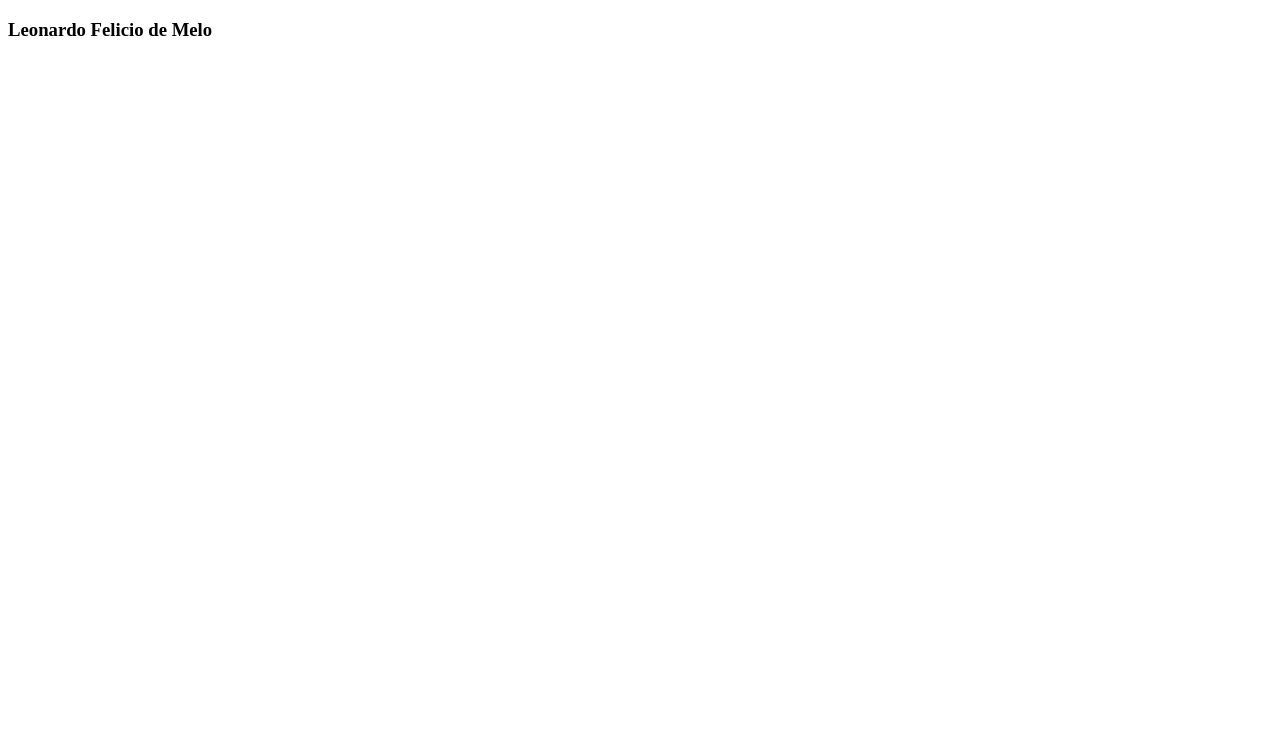
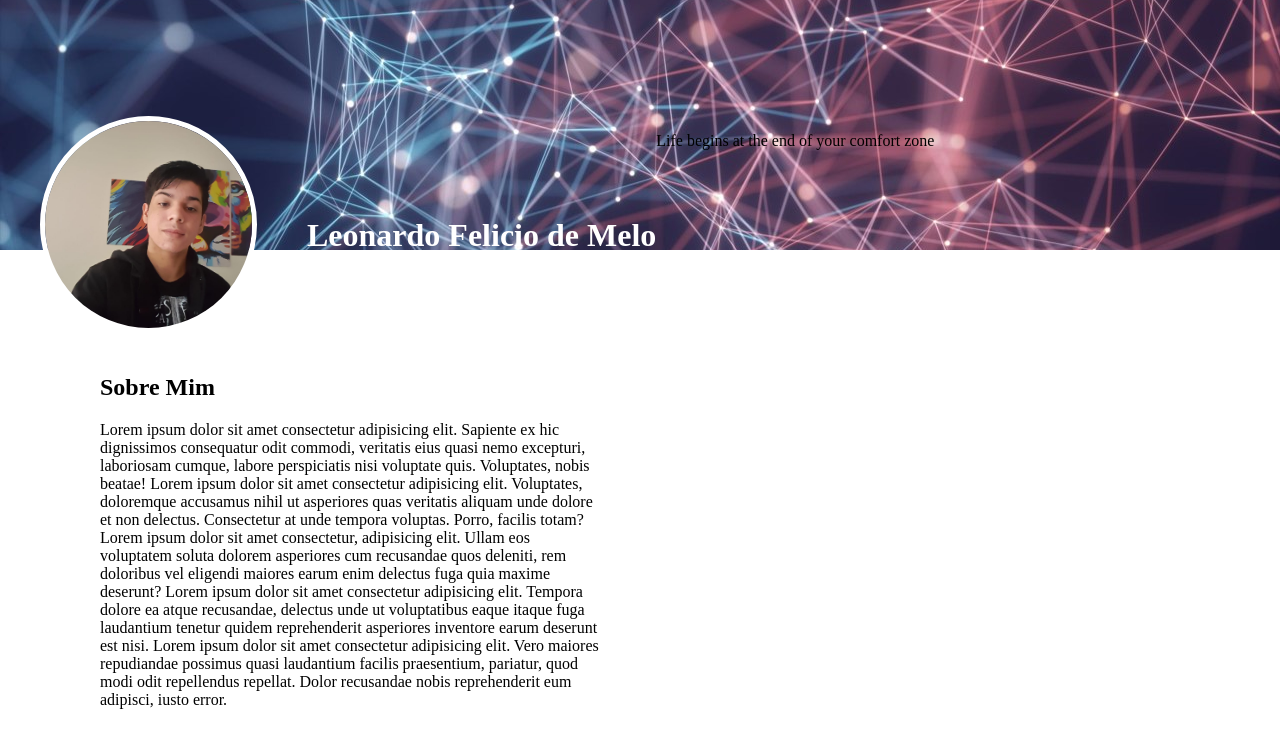
Before and after one commit to LeonardoMelo-dev/leonardoMelo-dev.github.io, a plain HTML site: page index.html in a window 1280 px wide. Drawn offline with Linux system fonts and the light colour scheme.

Commit message:
Terminar Perfil

```diff
--- a/index.html
+++ b/index.html
@@ -3,11 +3,28 @@
 
 <head>
 <meta charset="UTF-8">
+<link rel="stylesheet" href="./style/style.css">
 <title>LeonardoMelo-dev's page</title>
 </head>
 
 <body>
-    <h3>Leonardo Felicio de Melo</h3>
+    <div class="bannerContent">
+        <img src="./images/banner.jpg" alt="" class="bannerImage">
+        <ul>
+            <li><img src="./images/Profile_image.jpeg" alt="" class="profileImage"></li>
+            <li><h1>Leonardo Felicio de Melo</h1></li>
+            <p>Life begins at the end of your comfort zone</p>
+        </ul>
+    </div>
+    <div class="description">
+        <h2>Sobre Mim</h2>
+        <p>
+        Lorem ipsum dolor sit amet consectetur adipisicing elit. Sapiente ex hic dignissimos consequatur odit commodi, veritatis eius quasi nemo excepturi, laboriosam cumque, labore perspiciatis nisi voluptate quis. Voluptates, nobis beatae! Lorem ipsum dolor sit amet consectetur adipisicing elit. Voluptates, doloremque accusamus nihil ut asperiores quas veritatis aliquam unde dolore et non delectus. Consectetur at unde tempora voluptas. Porro, facilis totam?
+        Lorem ipsum dolor sit amet consectetur, adipisicing elit. Ullam eos voluptatem soluta dolorem asperiores cum recusandae quos deleniti, rem doloribus vel eligendi maiores earum enim delectus fuga quia maxime deserunt?
+        Lorem ipsum dolor sit amet consectetur adipisicing elit. Tempora dolore ea atque recusandae, delectus unde ut voluptatibus eaque itaque fuga laudantium tenetur quidem reprehenderit asperiores inventore earum deserunt est nisi.
+        Lorem ipsum dolor sit amet consectetur adipisicing elit. Vero maiores repudiandae possimus quasi laudantium facilis praesentium, pariatur, quod modi odit repellendus repellat. Dolor recusandae nobis reprehenderit eum adipisci, iusto error.
+        </p>
+    </div>
 
 
 </body>
--- /dev/null
+++ b/style/style.css
@@ -0,0 +1,49 @@
+body
+{
+  position: relative;
+  margin: 0px;
+}
+
+
+.bannerImage
+{
+  width: 100%;
+
+  height: 250px;
+  object-fit: cover;
+
+
+}
+
+.bannerContent ul
+{
+  display: flex;
+  list-style: none;
+  position: absolute;
+  text-align: center;
+  top: 100px;
+}
+
+.profileImage
+{
+  border-radius: 50%;
+  width: 207px;
+  height: 207px;
+  object-fit: cover;
+  border: 5px solid white;
+  float: right;
+}
+
+.bannerContent ul li h1
+{
+  color: white;
+  padding-left: 50px;
+  padding-top: 80px;
+}
+
+.description
+{
+  padding-top: 100px;
+  padding-left: 100px;
+  width: 500px;
+}
```
Also changed, not shown: images/Profile_image.jpeg (added), images/banner.jpg (added).
